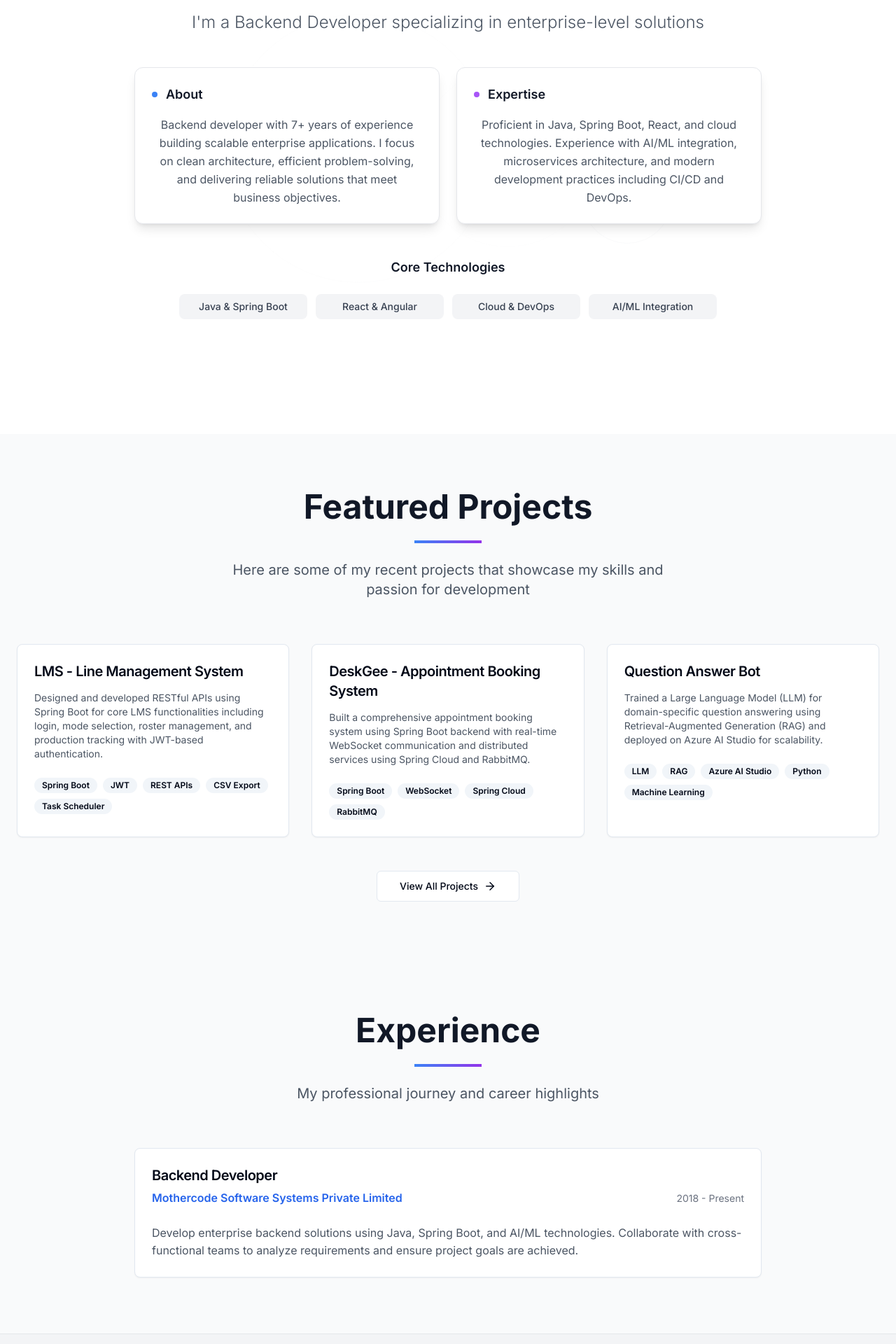
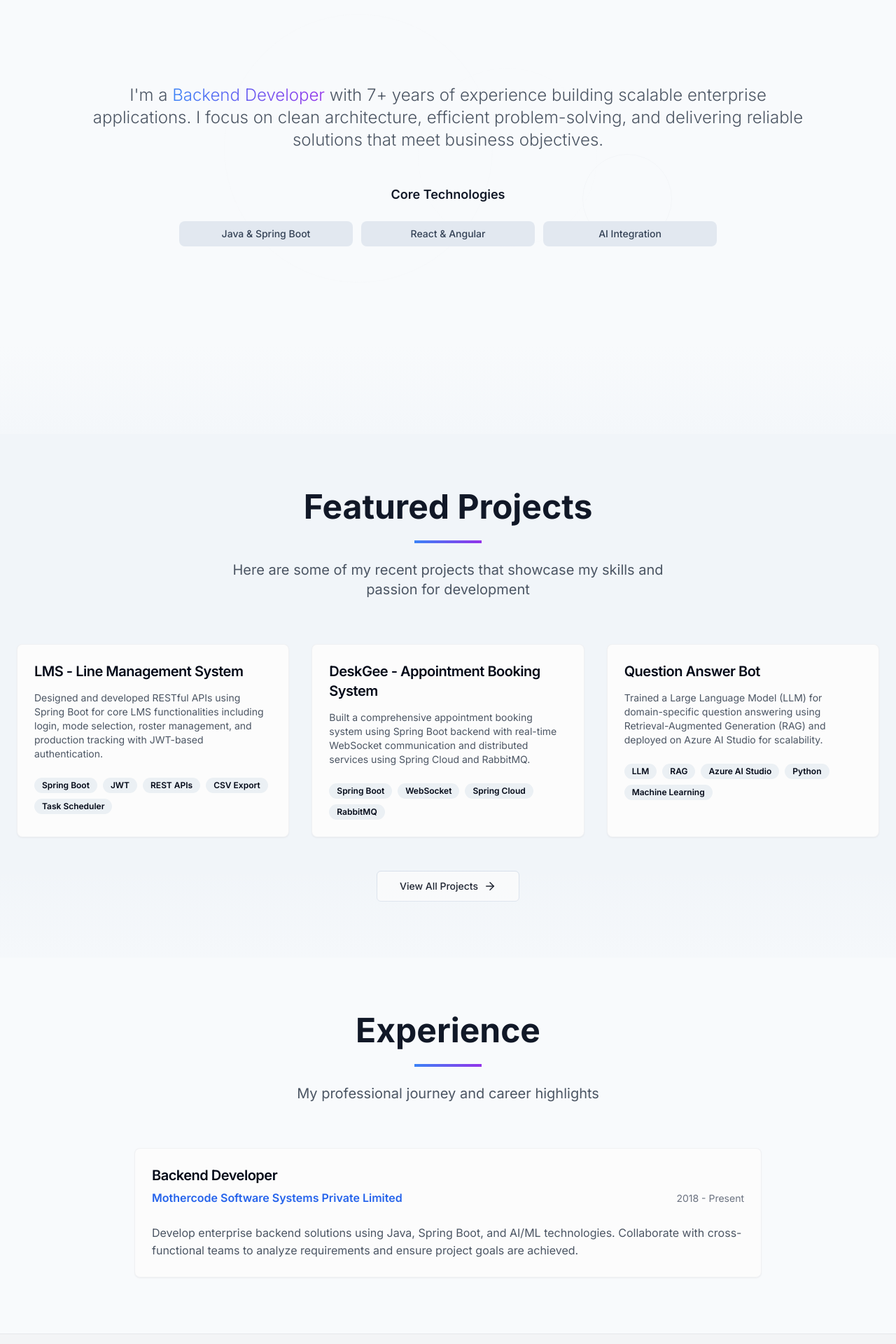
Before and after one commit to mohanraj-code/myportfolio, a React (Vite) app: page / in a window 1280 px wide. Shown: the part 180-2100 px from the top of the page at 70% size. Built offline with nearby package versions, Linux system fonts and the light colour scheme.

Commit message:
more cleaning

```diff
--- a/src/App.tsx
+++ b/src/App.tsx
@@ -8,6 +8,7 @@ import {
 import Header from "@/components/Header";
 import Footer from "@/components/Footer";
 import BackToTop from "@/components/BackToTop";
+import SmoothScroll from "@/components/SmoothScroll";
 import { Toaster } from "@/components/ui/toaster";
 import { ThemeProvider } from "@/contexts/ThemeContext";
 import HomePage from "@/pages/HomePage";
@@ -31,6 +32,7 @@ function App(): JSX.Element {
   return (
     <ThemeProvider>
       <Router>
+        <SmoothScroll>
           <div className="min-h-screen">
             <ScrollToTop />
             <Header />
@@ -42,6 +44,7 @@ function App(): JSX.Element {
             <BackToTop />
             <Toaster />
           </div>
+        </SmoothScroll>
       </Router>
     </ThemeProvider>
   );
--- a/src/components/Experience.tsx
+++ b/src/components/Experience.tsx
@@ -23,14 +23,17 @@ const Experience: React.FC = () => {
   return (
     <section
       id="experience"
-      className="section-padding bg-gray-50 dark:bg-gray-800"
+      className="section-padding bg-slate-50 dark:bg-gray-800 section-transition relative"
     >
+      {/* Gradient overlay for smooth transition */}
+      <div className="absolute bottom-0 left-0 right-0 h-32 bg-gradient-to-t from-slate-50 dark:from-gray-900 to-transparent opacity-60 z-5"></div>
+
       <div className="container mx-auto px-6">
         <motion.div
-          initial={{ opacity: 0, y: 30 }}
+          initial={{ opacity: 0, y: 50 }}
           whileInView={{ opacity: 1, y: 0 }}
-          transition={{ duration: 0.8 }}
-          viewport={{ once: true }}
+          transition={{ duration: 1, ease: [0.4, 0, 0.2, 1] }}
+          viewport={{ once: true, margin: "-100px" }}
           className="text-center mb-16"
         >
           <h2 className="text-4xl md:text-5xl font-bold text-gray-900  dark:text-gray-100 mb-6">
@@ -45,21 +48,26 @@ const Experience: React.FC = () => {
         <div className="max-w-4xl mx-auto ">
           {/* Experience */}
           <motion.div
-            initial={{ opacity: 0, y: 30 }}
+            initial={{ opacity: 0, y: 40 }}
             whileInView={{ opacity: 1, y: 0 }}
-            transition={{ duration: 0.8 }}
-            viewport={{ once: true }}
+            transition={{ duration: 1, ease: [0.4, 0, 0.2, 1] }}
+            viewport={{ once: true, margin: "-50px" }}
           >
             <div className="space-y-6">
               {experience.map((job, index) => (
                 <motion.div
                   key={job.title}
-                  initial={{ opacity: 0, y: 20 }}
-                  whileInView={{ opacity: 1, y: 0 }}
-                  transition={{ delay: index * 0.1, duration: 0.6 }}
-                  viewport={{ once: true }}
+                  initial={{ opacity: 0, y: 30, scale: 0.95 }}
+                  whileInView={{ opacity: 1, y: 0, scale: 1 }}
+                  transition={{
+                    delay: index * 0.2,
+                    duration: 0.8,
+                    ease: [0.4, 0, 0.2, 1],
+                  }}
+                  viewport={{ once: true, margin: "-30px" }}
+                  whileHover={{ y: -4, transition: { duration: 0.3 } }}
                 >
-                  <Card className="hover:shadow-lg transition-shadow duration-300">
+                  <Card className="hover:shadow-xl hover:shadow-blue-500/10 transition-all duration-500 backdrop-blur-sm border-gray-200/50 dark:border-gray-700/50">
                     <CardHeader>
                       <CardTitle className="text-xl">{job.title}</CardTitle>
                       <div className="flex flex-col sm:flex-row sm:items-center sm:justify-between">
--- a/src/components/Header.tsx
+++ b/src/components/Header.tsx
@@ -28,7 +28,6 @@ const Header: React.FC = () => {
   const navItems: NavItem[] = [
     { name: "About", href: "#about" },
     { name: "Projects", href: "/projects", isRoute: true },
-    { name: "Experience", href: "#experience" },
   ];
 
   const handleNavClick = (item: NavItem, e: React.MouseEvent) => {
@@ -72,7 +71,7 @@ const Header: React.FC = () => {
         animate={{ y: 0 }}
         className={`fixed top-0 left-0 right-0 z-50 transition-all duration-300 ${
           isScrolled || isMobileMenuOpen
-            ? "bg-white/95 dark:bg-gray-900/95 backdrop-blur-md shadow-lg"
+            ? "bg-slate-50/95 dark:bg-gray-900/95 backdrop-blur-md shadow-lg"
             : "bg-transparent"
         }`}
       >
@@ -115,7 +114,7 @@ const Header: React.FC = () => {
               animate={{ opacity: 1, height: "auto" }}
               exit={{ opacity: 0, height: 0 }}
               transition={{ duration: 0.3, ease: "easeInOut" }}
-              className="mt-4 pb-4 bg-white/95 dark:bg-gray-900/95 backdrop-blur-md rounded-lg border border-gray-200 dark:border-gray-700 shadow-lg"
+              className="mt-4 pb-4 bg-slate-50/95 dark:bg-gray-900/95 backdrop-blur-md rounded-lg border border-gray-200 dark:border-gray-700 shadow-lg"
             >
               <div className="flex flex-col space-y-2 p-4">
                 {navItems.map((item, index) => (
--- a/src/components/Hero.tsx
+++ b/src/components/Hero.tsx
@@ -5,7 +5,7 @@ const Hero: React.FC = () => {
   return (
     <section
       id="about"
-      className="min-h-screen flex items-center justify-center bg-white dark:bg-gray-900 relative overflow-hidden pt-20"
+      className="min-h-screen flex items-center justify-center bg-slate-50 dark:bg-gray-900 relative overflow-hidden pt-20 section-transition"
     >
       {/* Subtle geometric background */}
       <div className="absolute inset-0 opacity-5 dark:opacity-10">
@@ -13,6 +13,9 @@ const Hero: React.FC = () => {
         <div className="absolute bottom-1/3 right-1/3 w-64 h-64 border border-gray-200 dark:border-gray-800 rounded-full"></div>
         <div className="absolute top-1/2 right-1/4 w-32 h-32 border border-gray-400 dark:border-gray-600 rounded-full"></div>
       </div>
+
+      {/* Gradient overlay for smooth transition */}
+      <div className="absolute bottom-0 left-0 right-0 h-32 bg-gradient-to-t from-slate-100 dark:from-gray-800 to-transparent opacity-60 z-5"></div>
 
       <div className="container mx-auto px-6 text-center relative z-10">
         <motion.div
@@ -29,81 +32,48 @@ const Hero: React.FC = () => {
             className="mb-12"
           >
             <p className="text-xl md:text-2xl text-gray-600 dark:text-gray-400 leading-relaxed font-light mb-8">
-              I'm a Backend Developer specializing in enterprise-level solutions
+              I'm a{" "}
+              <span className="bg-gradient-to-r from-blue-500 to-purple-600 bg-clip-text text-transparent">
+                Backend Developer
+              </span>{" "}
+              with 7+ years of experience building scalable enterprise
+              applications. I focus on clean architecture, efficient
+              problem-solving, and delivering reliable solutions that meet
+              business objectives.
             </p>
-          </motion.div>
-
-          {/* Professional Summary Cards */}
-          <motion.div
-            initial={{ opacity: 0, y: 20 }}
-            animate={{ opacity: 1, y: 0 }}
-            transition={{ delay: 0.4 }}
-            className="mb-12 max-w-4xl mx-auto"
-          >
-            <div className="grid md:grid-cols-2 gap-6">
-              {/* About Card */}
-              <motion.div
-                initial={{ opacity: 0, x: -20 }}
-                animate={{ opacity: 1, x: 0 }}
-                transition={{ delay: 0.5, duration: 0.6 }}
-                className="bg-white dark:bg-gray-800 rounded-xl p-6 shadow-lg border border-gray-200 dark:border-gray-700 hover:shadow-xl transition-shadow duration-300"
-              >
-                <h3 className="text-lg font-semibold text-gray-900 dark:text-gray-100 mb-4 flex items-center">
-                  <div className="w-2 h-2 bg-blue-500 rounded-full mr-3"></div>
-                  About
-                </h3>
-                <p className="text-gray-600 dark:text-gray-400 leading-relaxed">
-                  Backend developer with 7+ years of experience building
-                  scalable enterprise applications. I focus on clean
-                  architecture, efficient problem-solving, and delivering
-                  reliable solutions that meet business objectives.
-                </p>
-              </motion.div>
-
-              {/* Expertise Card */}
-              <motion.div
-                initial={{ opacity: 0, x: 20 }}
-                animate={{ opacity: 1, x: 0 }}
-                transition={{ delay: 0.6, duration: 0.6 }}
-                className="bg-white dark:bg-gray-800 rounded-xl p-6 shadow-lg border border-gray-200 dark:border-gray-700 hover:shadow-xl transition-shadow duration-300"
-              >
-                <h3 className="text-lg font-semibold text-gray-900 dark:text-gray-100 mb-4 flex items-center">
-                  <div className="w-2 h-2 bg-purple-500 rounded-full mr-3"></div>
-                  Expertise
-                </h3>
-                <p className="text-gray-600 dark:text-gray-400 leading-relaxed">
-                  Proficient in Java, Spring Boot, React, and cloud
-                  technologies. Experience with AI/ML integration, microservices
-                  architecture, and modern development practices including CI/CD
-                  and DevOps.
-                </p>
-              </motion.div>
-            </div>
           </motion.div>
 
           {/* Core Technologies */}
           <motion.div
-            initial={{ opacity: 0, y: 20 }}
+            initial={{ opacity: 0, y: 30 }}
             animate={{ opacity: 1, y: 0 }}
-            transition={{ delay: 0.6 }}
+            transition={{ delay: 0.8, duration: 0.8, ease: [0.4, 0, 0.2, 1] }}
             className="mb-12"
           >
             <h3 className="text-lg font-semibold text-gray-900 dark:text-gray-100 mb-6 text-center">
               Core Technologies
             </h3>
-            <div className="grid grid-cols-2 md:grid-cols-4 gap-3 max-w-3xl mx-auto">
+            <div className="grid grid-cols-2 md:grid-cols-3 gap-3 max-w-3xl mx-auto">
               {[
                 "Java & Spring Boot",
                 "React & Angular",
-                "Cloud & DevOps",
-                "AI/ML Integration",
+                "AI Integration",
               ].map((skill, index) => (
                 <motion.div
                   key={skill}
-                  initial={{ opacity: 0, scale: 0.8 }}
-                  animate={{ opacity: 1, scale: 1 }}
-                  transition={{ delay: 0.8 + index * 0.05, duration: 0.4 }}
-                  className="bg-gray-100 dark:bg-gray-800 px-3 py-2 rounded-lg text-sm font-medium text-gray-700 dark:text-gray-300 hover:bg-gray-200 dark:hover:bg-gray-700 transition-colors duration-200 text-center"
+                  initial={{ opacity: 0, scale: 0.8, y: 20 }}
+                  animate={{ opacity: 1, scale: 1, y: 0 }}
+                  transition={{
+                    delay: 1 + index * 0.1,
+                    duration: 0.6,
+                    ease: [0.4, 0, 0.2, 1],
+                  }}
+                  whileHover={{
+                    scale: 1.05,
+                    y: -2,
+                    transition: { duration: 0.2 },
+                  }}
+                  className="bg-slate-200 dark:bg-gray-800 px-3 py-2 rounded-lg text-sm font-medium text-slate-700 dark:text-gray-300 hover:bg-slate-300 dark:hover:bg-gray-700 hover:shadow-md transition-all duration-300 text-center cursor-default"
                 >
                   {skill}
                 </motion.div>
--- a/src/components/Projects.tsx
+++ b/src/components/Projects.tsx
@@ -68,14 +68,17 @@ const Projects: React.FC = () => {
   return (
     <section
       id="projects"
-      className="section-padding bg-gray-50 dark:bg-gray-800"
+      className="section-padding bg-slate-100 dark:bg-gray-800 section-transition relative"
     >
+      {/* Gradient overlay for smooth transition */}
+      <div className="absolute bottom-0 left-0 right-0 h-32 bg-gradient-to-t from-slate-50 dark:from-gray-900 to-transparent opacity-60 z-5"></div>
+
       <div className="container mx-auto px-6">
         <motion.div
-          initial={{ opacity: 0, y: 30 }}
+          initial={{ opacity: 0, y: 50 }}
           whileInView={{ opacity: 1, y: 0 }}
-          transition={{ duration: 0.8 }}
-          viewport={{ once: true }}
+          transition={{ duration: 1, ease: [0.4, 0, 0.2, 1] }}
+          viewport={{ once: true, margin: "-100px" }}
           className="text-center mb-16"
         >
           <h2 className="text-4xl md:text-5xl font-bold text-gray-900 dark:text-gray-100 mb-6">
@@ -92,12 +95,17 @@ const Projects: React.FC = () => {
           {featuredProjects.map((project, index) => (
             <motion.div
               key={project.title}
-              initial={{ opacity: 0, y: 30 }}
-              whileInView={{ opacity: 1, y: 0 }}
-              transition={{ delay: index * 0.1, duration: 0.6 }}
-              viewport={{ once: true }}
+              initial={{ opacity: 0, y: 40, scale: 0.95 }}
+              whileInView={{ opacity: 1, y: 0, scale: 1 }}
+              transition={{
+                delay: index * 0.15,
+                duration: 0.8,
+                ease: [0.4, 0, 0.2, 1],
+              }}
+              viewport={{ once: true, margin: "-50px" }}
+              whileHover={{ y: -8, transition: { duration: 0.3 } }}
             >
-              <Card className="h-full hover:shadow-xl transition-all duration-300 group">
+              <Card className="h-full hover:shadow-xl hover:shadow-blue-500/10 transition-all duration-500 group backdrop-blur-sm border-gray-200/50 dark:border-gray-700/50">
                 <CardHeader>
                   <div className="flex justify-between items-start mb-2">
                     <CardTitle className="text-xl">{project.title}</CardTitle>
--- /dev/null
+++ b/src/components/SmoothScroll.tsx
@@ -0,0 +1,63 @@
+import React, { useEffect } from 'react';
+
+interface SmoothScrollProps {
+  children: React.ReactNode;
+}
+
+const SmoothScroll: React.FC<SmoothScrollProps> = ({ children }) => {
+  useEffect(() => {
+    // Enhanced smooth scrolling with easing
+    const handleSmoothScroll = (e: Event) => {
+      const target = e.target as HTMLElement;
+      if (target.tagName === 'A' && target.getAttribute('href')?.startsWith('#')) {
+        e.preventDefault();
+        const targetId = target.getAttribute('href')?.substring(1);
+        const targetElement = document.getElementById(targetId || '');
+
+        if (targetElement) {
+          const headerOffset = 80;
+          const elementPosition = targetElement.getBoundingClientRect().top;
+          const offsetPosition = elementPosition + window.pageYOffset - headerOffset;
+
+          window.scrollTo({
+            top: offsetPosition,
+            behavior: 'smooth'
+          });
+
+          // Update URL hash
+          window.history.pushState(null, '', `#${targetId}`);
+        }
+      }
+    };
+
+    // Add intersection observer for fade-in animations
+    const observerOptions = {
+      threshold: 0.1,
+      rootMargin: '-50px 0px -50px 0px'
+    };
+
+    const observer = new IntersectionObserver((entries) => {
+      entries.forEach((entry) => {
+        if (entry.isIntersecting) {
+          entry.target.classList.add('visible');
+        }
+      });
+    }, observerOptions);
+
+    // Observe all elements with fade-in-up class
+    const fadeElements = document.querySelectorAll('.fade-in-up');
+    fadeElements.forEach((el) => observer.observe(el));
+
+    // Add smooth scroll event listener
+    document.addEventListener('click', handleSmoothScroll);
+
+    return () => {
+      document.removeEventListener('click', handleSmoothScroll);
+      observer.disconnect();
+    };
+  }, []);
+
+  return <>{children}</>;
+};
+
+export default SmoothScroll;
--- a/src/index.css
+++ b/src/index.css
@@ -17,7 +17,7 @@
 }
 
 :root {
-  --background: 0 0% 100%;
+  --background: 210 20% 98%;
   --foreground: 222.2 84% 4.9%;
   --card: 0 0% 100%;
   --card-foreground: 222.2 84% 4.9%;
@@ -89,6 +89,66 @@ html {
   padding-top: 6rem;
 }
 
+/* Modern section transitions */
+.section-transition {
+  position: relative;
+  transition: all 0.6s cubic-bezier(0.4, 0, 0.2, 1);
+}
+
+.section-transition::before {
+  content: '';
+  position: absolute;
+  top: 0;
+  left: 0;
+  right: 0;
+  height: 1px;
+  background: linear-gradient(90deg, transparent, rgba(99, 102, 241, 0.3), transparent);
+  opacity: 0;
+  transition: opacity 0.6s ease;
+}
+
+.section-transition:hover::before {
+  opacity: 1;
+}
+
+/* Smooth fade transitions */
+.fade-in-up {
+  opacity: 0;
+  transform: translateY(30px);
+  transition: all 0.8s cubic-bezier(0.4, 0, 0.2, 1);
+}
+
+.fade-in-up.visible {
+  opacity: 1;
+  transform: translateY(0);
+}
+
+/* Parallax effect for backgrounds */
+.parallax-bg {
+  transform: translateZ(0);
+  will-change: transform;
+}
+
+/* Enhanced light theme readability */
+.light {
+  --background: 210 20% 98%;
+  --card: 0 0% 99%;
+  --secondary: 210 30% 94%;
+  --muted: 210 30% 94%;
+  --accent: 210 30% 94%;
+  --border: 214.3 31.8% 88%;
+  --input: 214.3 31.8% 88%;
+}
+
+/* Improved contrast for light theme text */
+.light .text-gray-600 {
+  color: rgb(75 85 99);
+}
+
+.light .text-gray-700 {
+  color: rgb(55 65 81);
+}
+
 @media (max-width: 768px) {
   .section-padding {
     padding: 3rem 0;
```
Also changed, not shown: src/pages/ProjectsPage.tsx (+2 -50 lines). Lines whose indentation alone changed are shown as unchanged.
